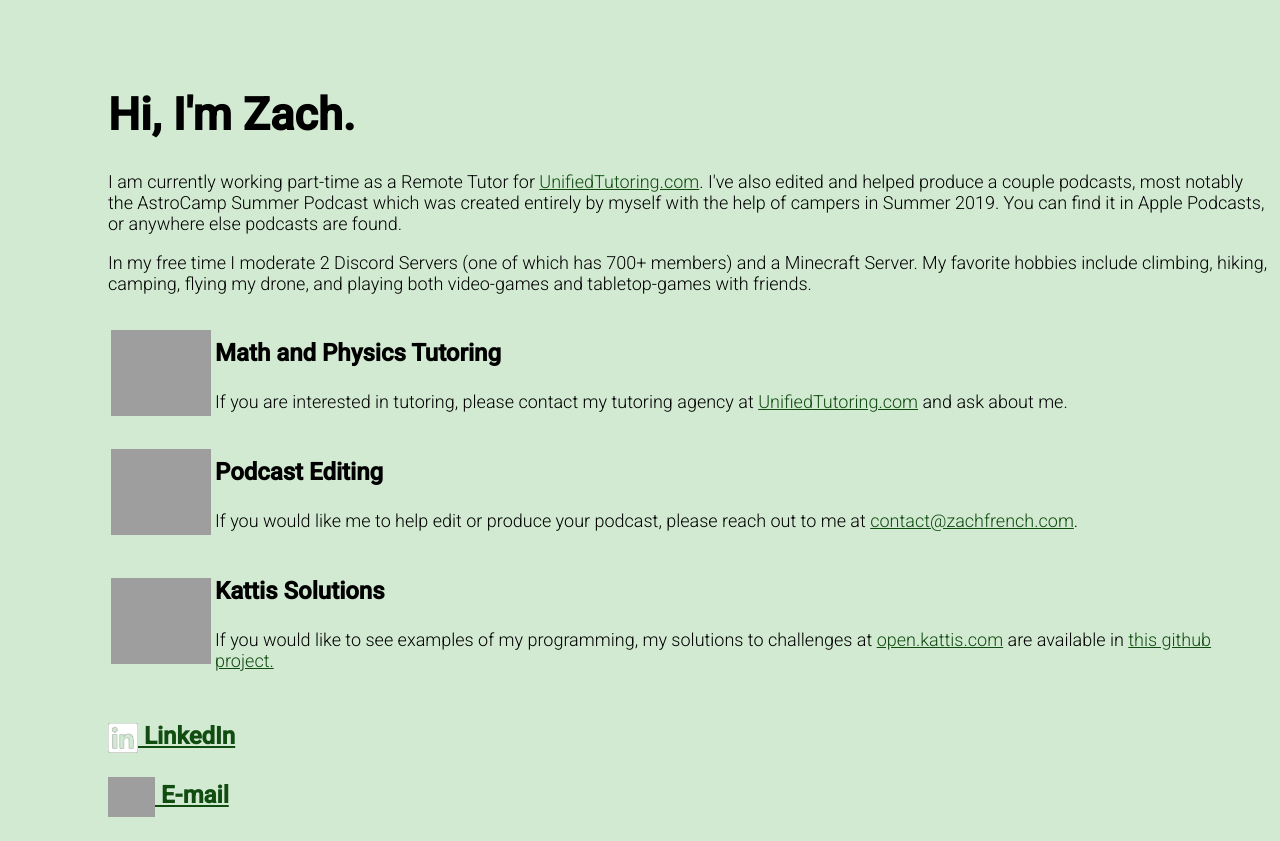
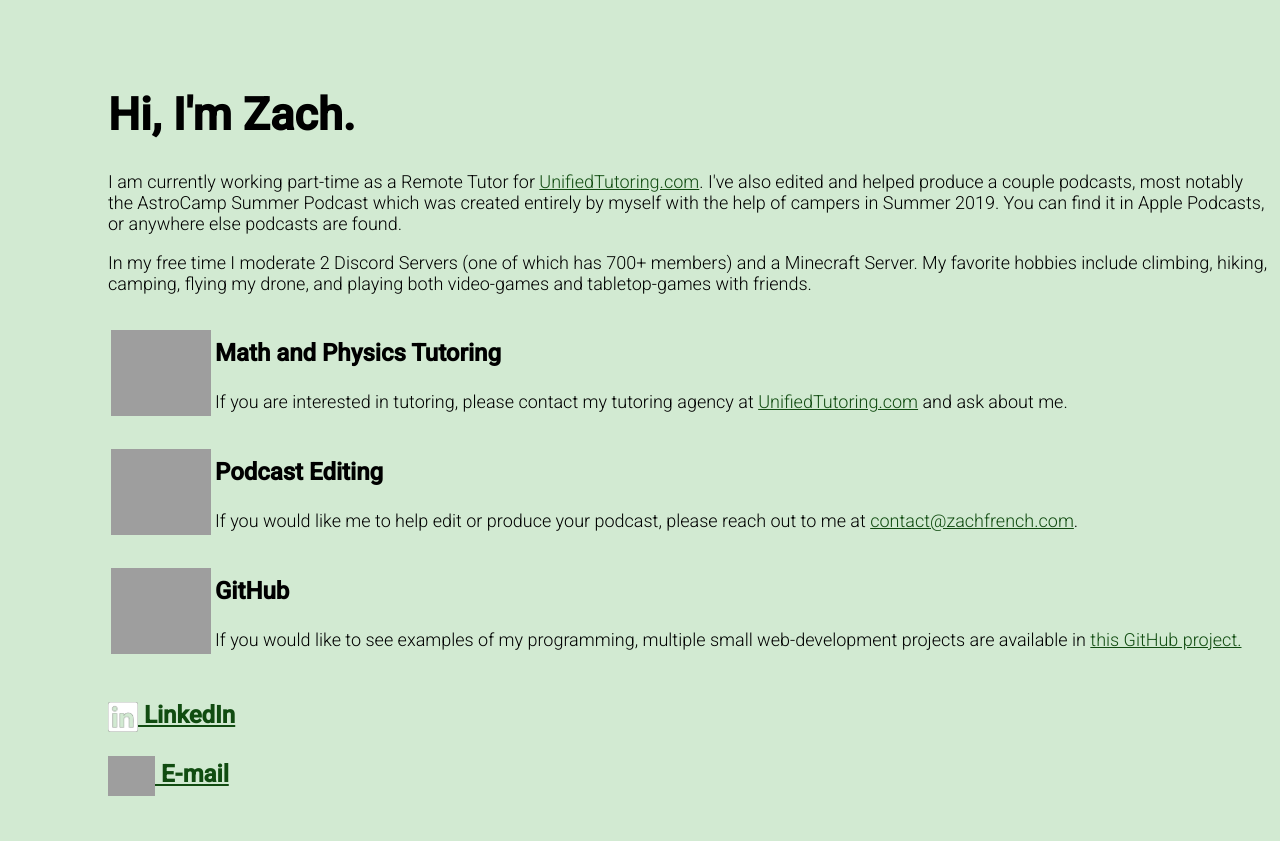
Before and after one commit to ZMFrench/ZMFrench.github.io, a plain HTML site: page docs/index.html in a window 1280 px wide. After the commit the page ends 820 px from the top, so only its background shows below. Drawn offline with Linux system fonts and the light colour scheme; grey boxes are pictures that could not be loaded.

Commit message:
Update index.html
Changed "Kattis" references to generic GitHub references

```diff
--- a/docs/index.html
+++ b/docs/index.html
@@ -79,12 +79,12 @@
 
 				<tr>
 					<td>
-						<a href="https://github.com/ZMFrench/Kattis-Solutions"><img src="noun_coding.png" style="width:100px; height:86px; vertical-align: middle;"></a>
+						<a href="https://github.com/ZMFrench"><img src="noun_coding.png" style="width:100px; height:86px; vertical-align: middle;"></a>
 					</td>
 
 					<td>
-						<p><h3>Kattis Solutions</h3></p>
-						<p>If you would like to see examples of my programming, my solutions to challenges at <a href="http://open.kattis.com"> open.kattis.com</a> are available in <a href="https://github.com/ZMFrench/Kattis-Solutions">this github project.</a></p>
+						<p><h3>GitHub</h3></p>
+						<p>If you would like to see examples of my programming, multiple small web-development projects are available in <a href="https://github.com/ZMFrench">this GitHub project.</a></p>
 					</td>
 				</tr>
 			</tbody>
```
